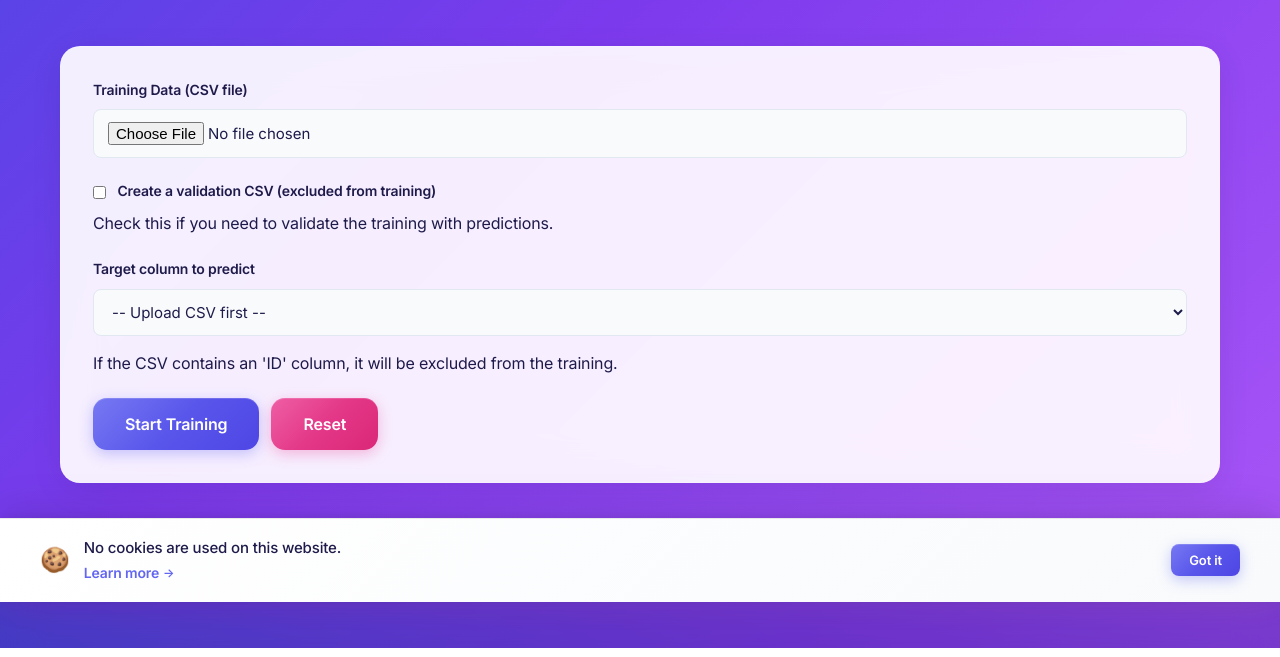
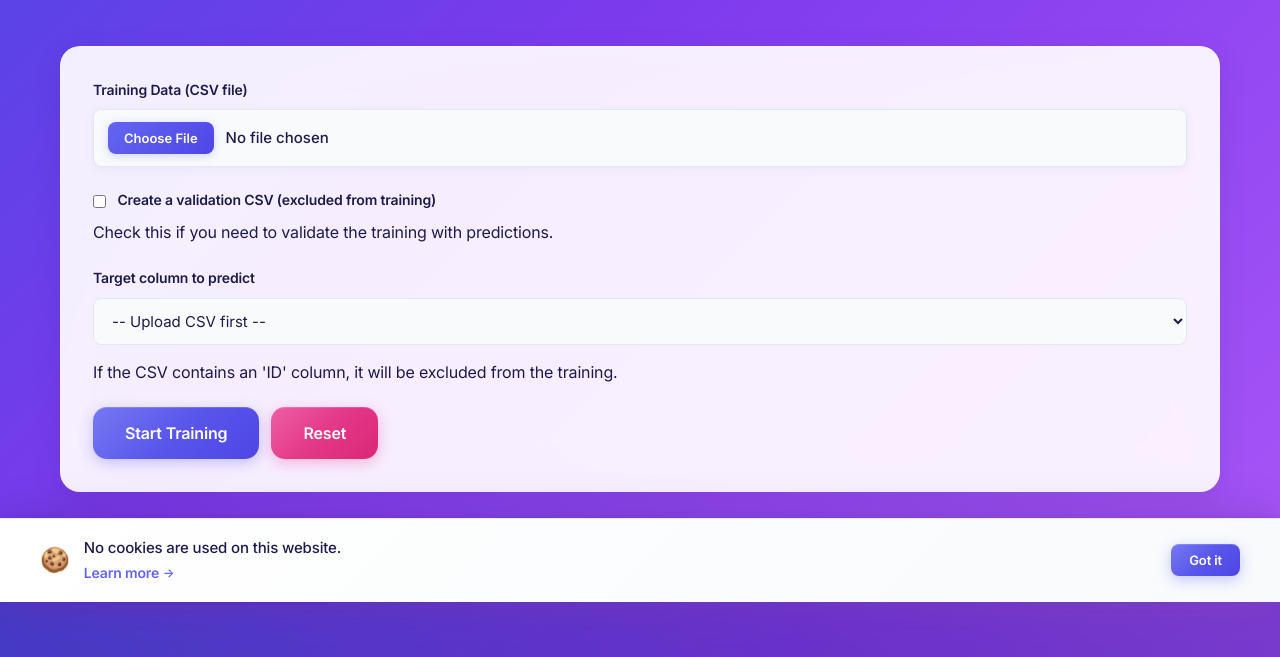
Before and after one commit to marijoAI/marijoAI, a plain HTML site: page index.html in a window 1280 px wide. Both pictures are taken after a click on the link "Train". Shown: the part 198-855 px from the top of the page. Drawn offline with nearby package versions, Linux system fonts and the light colour scheme.

Commit message:
meilleurs boutons 'choisir un fichier'

```diff
--- a/index.html
+++ b/index.html
@@ -149,7 +149,7 @@
     <footer class="footer">
         <div class="container">
             <div class="footer-links" style="text-align: center; padding-bottom: 2em;">
-                <div style="color: rgba(255, 255, 255, 0.8); padding: 1.2em 0; text-align: center; display: inline-block; font-size: 14px; font-weight: 500;">© 2025 marijoAI</div>
+                <div style="color: rgba(255, 255, 255, 0.8); padding: 1.2em 0; text-align: center; display: inline-block; font-size: 14px; font-weight: 500;">© 2026 marijoAI</div>
                 <span style="color: rgba(255, 255, 255, 0.3); padding: 0 8px;">•</span>
                 <a href="mailto:contact@marijoai.com" style="color: rgba(255, 255, 255, 0.85); text-decoration: none; font-size: 14px; font-weight: 500;">contact@marijoai.com</a>
                 <span style="color: rgba(255, 255, 255, 0.3); padding: 0 8px;">•</span>
--- a/styles/main.css
+++ b/styles/main.css
@@ -318,18 +318,90 @@ h2 {
 
 /* ── File Input ── */
 .file-input {
-  padding: 10px 14px;
+  padding: 14px 18px;
   border: 2px dashed #c7d2fe;
-  border-radius: var(--radius-sm);
-  background: #f5f3ff;
+  border-radius: var(--radius-md);
+  background: linear-gradient(135deg, #f5f3ff 0%, #ede9fe 100%);
   cursor: pointer;
   transition: all var(--transition);
   font-family: var(--font);
+  font-size: 14px;
+  font-weight: 500;
+  color: var(--text);
+  position: relative;
+  display: block;
+  width: 100%;
+  box-shadow: 0 2px 8px rgba(99, 102, 241, 0.08);
 }
 
 .file-input:hover {
   border-color: var(--primary);
-  background: #ede9fe;
+  background: linear-gradient(135deg, #ede9fe 0%, #ddd6fe 100%);
+  box-shadow: 0 4px 16px rgba(99, 102, 241, 0.15);
+  transform: translateY(-1px);
+}
+
+.file-input:active {
+  transform: translateY(0);
+}
+
+.file-input:focus {
+  outline: none;
+  border-color: var(--primary);
+  box-shadow: 0 0 0 3px rgba(99, 102, 241, 0.15),
+              0 4px 16px rgba(99, 102, 241, 0.15);
+}
+
+/* Style the file input button text */
+.file-input::-webkit-file-upload-button {
+  padding: 8px 16px;
+  margin-right: 12px;
+  border: none;
+  border-radius: var(--radius-sm);
+  background: linear-gradient(135deg, var(--primary), var(--primary-dark));
+  color: white;
+  font-family: var(--font);
+  font-size: 13px;
+  font-weight: 600;
+  cursor: pointer;
+  transition: all var(--transition);
+  box-shadow: 0 2px 8px rgba(99, 102, 241, 0.25);
+}
+
+.file-input::-webkit-file-upload-button:hover {
+  background: linear-gradient(135deg, var(--primary-dark), #4338ca);
+  box-shadow: 0 4px 12px rgba(99, 102, 241, 0.35);
+  transform: translateY(-1px);
+}
+
+.file-input::-webkit-file-upload-button:active {
+  transform: translateY(0);
+}
+
+/* Firefox file input button */
+.file-input::file-selector-button {
+  padding: 8px 16px;
+  margin-right: 12px;
+  border: none;
+  border-radius: var(--radius-sm);
+  background: linear-gradient(135deg, var(--primary), var(--primary-dark));
+  color: white;
+  font-family: var(--font);
+  font-size: 13px;
+  font-weight: 600;
+  cursor: pointer;
+  transition: all var(--transition);
+  box-shadow: 0 2px 8px rgba(99, 102, 241, 0.25);
+}
+
+.file-input::file-selector-button:hover {
+  background: linear-gradient(135deg, var(--primary-dark), #4338ca);
+  box-shadow: 0 4px 12px rgba(99, 102, 241, 0.35);
+  transform: translateY(-1px);
+}
+
+.file-input::file-selector-button:active {
+  transform: translateY(0);
 }
 
 /* ── Data / Model Info ── */
```
